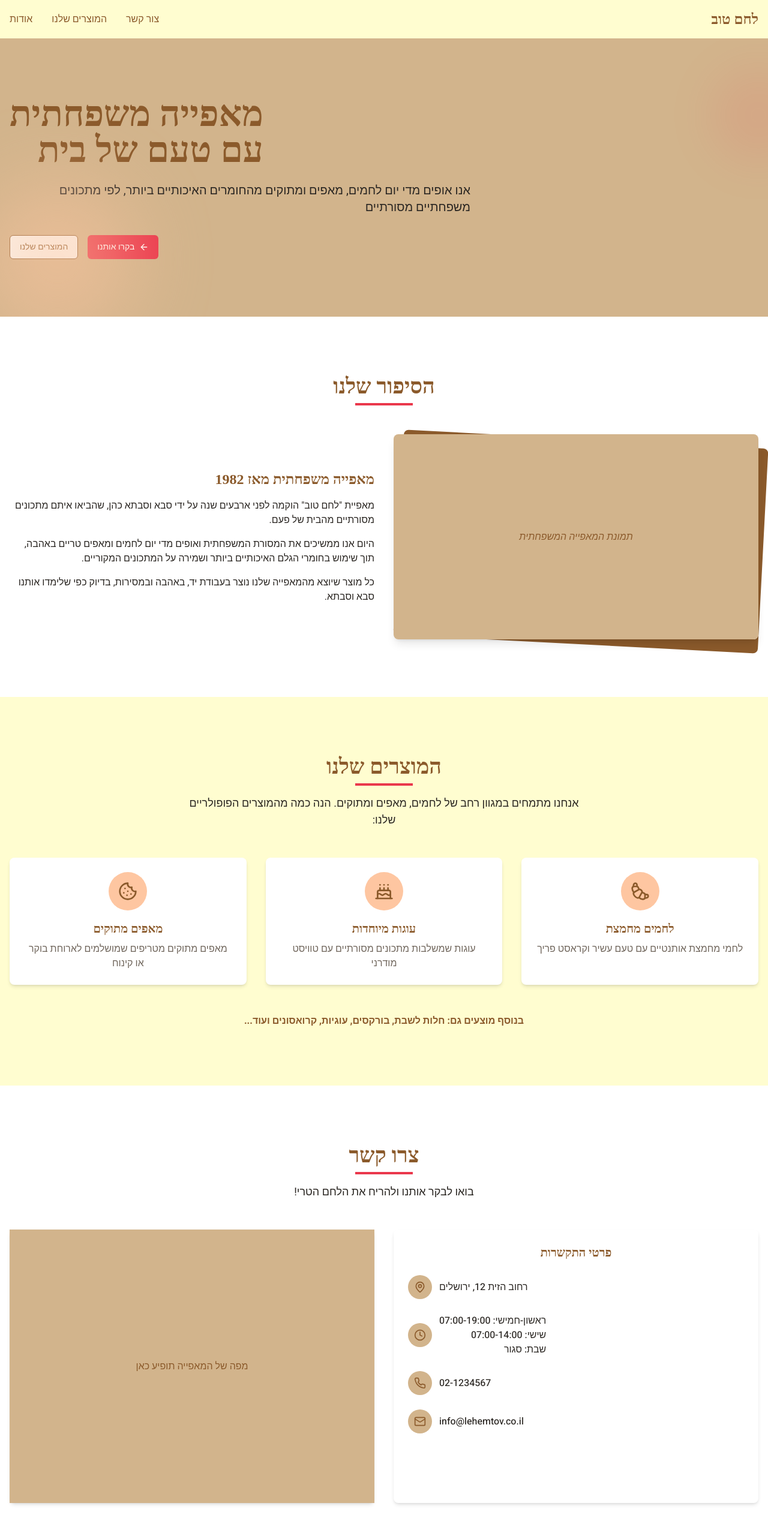
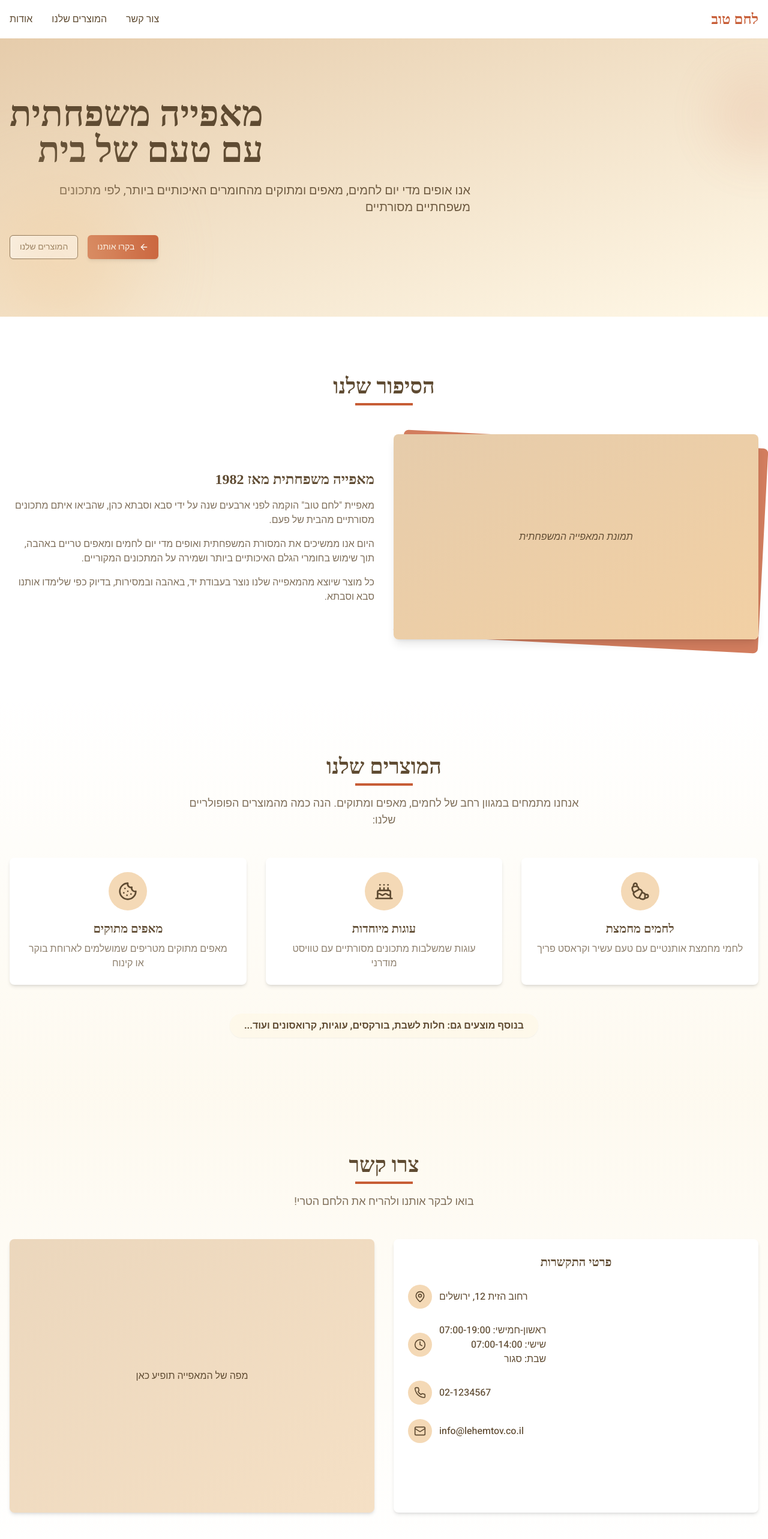
Before and after one commit to northpointalliance/lightweight-landing-page, a React (Vite) app: page / in a window 1280 px wide. Shown: the top 2566 px of the page at 60% size. Built offline with nearby package versions, Linux system fonts and the light colour scheme; a web font is replaced by a local one.

Commit message:
Refactor: Improve landing page color scheme
Adjust the color scheme of the landing page to be more appealing.

```diff
--- a/src/components/AboutSection.tsx
+++ b/src/components/AboutSection.tsx
@@ -13,11 +13,11 @@ const AboutSection = () => {
         <div className="flex flex-col md:flex-row gap-8 items-center">
           <div className="md:w-1/2">
             <div className="relative">
-              <div className="absolute inset-0 bg-bakery-brown rounded-lg transform rotate-3 translate-x-2 translate-y-2"></div>
+              <div className="absolute inset-0 bg-bakery-accent rounded-lg transform rotate-3 translate-x-2 translate-y-2 opacity-80"></div>
               <Card className="relative overflow-hidden shadow-lg border-0">
                 <CardContent className="p-0">
-                  <div className="aspect-video bg-bakery-tan flex items-center justify-center">
-                    <p className="italic text-bakery-brown">תמונת המאפייה המשפחתית</p>
+                  <div className="aspect-video bg-gradient-to-br from-bakery-tan to-bakery-warm flex items-center justify-center">
+                    <p className="italic text-bakery-brown font-medium">תמונת המאפייה המשפחתית</p>
                   </div>
                 </CardContent>
               </Card>
@@ -26,13 +26,13 @@ const AboutSection = () => {
 
           <div className="md:w-1/2 text-right">
             <h3 className="text-2xl font-semibold text-bakery-brown mb-4 hebrew-title">מאפייה משפחתית מאז 1982</h3>
-            <p className="mb-4 hebrew">
+            <p className="mb-4 hebrew text-bakery-brown/80">
               מאפיית "לחם טוב" הוקמה לפני ארבעים שנה על ידי סבא וסבתא כהן, שהביאו איתם מתכונים מסורתיים מהבית של פעם.
             </p>
-            <p className="mb-4 hebrew">
+            <p className="mb-4 hebrew text-bakery-brown/80">
               היום אנו ממשיכים את המסורת המשפחתית ואופים מדי יום לחמים ומאפים טריים באהבה, תוך שימוש בחומרי הגלם האיכותיים ביותר ושמירה על המתכונים המקוריים.
             </p>
-            <p className="hebrew">
+            <p className="hebrew text-bakery-brown/80">
               כל מוצר שיוצא מהמאפייה שלנו נוצר בעבודת יד, באהבה ובמסירות, בדיוק כפי שלימדו אותנו סבא וסבתא.
             </p>
           </div>
--- a/src/components/ContactSection.tsx
+++ b/src/components/ContactSection.tsx
@@ -4,54 +4,54 @@ import { MapPin, Clock, Phone, Mail } from "lucide-react";
 
 const ContactSection = () => {
   return (
-    <section id="contact" className="py-16 md:py-24 bg-white">
+    <section id="contact" className="py-16 md:py-24 bg-gradient-to-b from-bakery-cream/50 to-white">
       <div className="container mx-auto px-4">
         <div className="text-center mb-12">
           <h2 className="text-3xl md:text-4xl font-bold text-bakery-brown hebrew-title">צרו קשר</h2>
           <div className="mt-2 w-24 h-1 bg-bakery-accent mx-auto"></div>
-          <p className="mt-4 max-w-2xl mx-auto text-lg hebrew">בואו לבקר אותנו ולהריח את הלחם הטרי!</p>
+          <p className="mt-4 max-w-2xl mx-auto text-lg hebrew text-bakery-brown/80">בואו לבקר אותנו ולהריח את הלחם הטרי!</p>
         </div>
 
         <div className="grid grid-cols-1 md:grid-cols-2 gap-8">
-          <Card className="border-0 shadow-md">
+          <Card className="border-0 shadow-md bg-white overflow-hidden">
             <CardContent className="p-6">
               <h3 className="text-xl font-semibold mb-6 text-bakery-brown text-center hebrew-title">פרטי התקשרות</h3>
 
               <div className="space-y-6">
                 <div className="flex items-center justify-end gap-3">
                   <div className="text-right">
-                    <p className="font-medium hebrew">רחוב הזית 12, ירושלים</p>
+                    <p className="font-medium hebrew text-bakery-brown">רחוב הזית 12, ירושלים</p>
                   </div>
-                  <div className="bg-bakery-tan h-10 w-10 rounded-full flex items-center justify-center flex-shrink-0">
+                  <div className="bg-bakery-warm/80 h-10 w-10 rounded-full flex items-center justify-center flex-shrink-0">
                     <MapPin className="h-5 w-5 text-bakery-brown" />
                   </div>
                 </div>
 
                 <div className="flex items-center justify-end gap-3">
                   <div className="text-right">
-                    <p className="font-medium hebrew">ראשון-חמישי: 07:00-19:00</p>
-                    <p className="font-medium hebrew">שישי: 07:00-14:00</p>
-                    <p className="font-medium hebrew">שבת: סגור</p>
+                    <p className="font-medium hebrew text-bakery-brown">ראשון-חמישי: 07:00-19:00</p>
+                    <p className="font-medium hebrew text-bakery-brown">שישי: 07:00-14:00</p>
+                    <p className="font-medium hebrew text-bakery-brown">שבת: סגור</p>
                   </div>
-                  <div className="bg-bakery-tan h-10 w-10 rounded-full flex items-center justify-center flex-shrink-0">
+                  <div className="bg-bakery-warm/80 h-10 w-10 rounded-full flex items-center justify-center flex-shrink-0">
                     <Clock className="h-5 w-5 text-bakery-brown" />
                   </div>
                 </div>
 
                 <div className="flex items-center justify-end gap-3">
                   <div className="text-right">
-                    <p className="font-medium hebrew">02-1234567</p>
+                    <p className="font-medium hebrew text-bakery-brown">02-1234567</p>
                   </div>
-                  <div className="bg-bakery-tan h-10 w-10 rounded-full flex items-center justify-center flex-shrink-0">
+                  <div className="bg-bakery-warm/80 h-10 w-10 rounded-full flex items-center justify-center flex-shrink-0">
                     <Phone className="h-5 w-5 text-bakery-brown" />
                   </div>
                 </div>
 
                 <div className="flex items-center justify-end gap-3">
                   <div className="text-right">
-                    <p className="font-medium hebrew">info@lehemtov.co.il</p>
+                    <p className="font-medium hebrew text-bakery-brown">info@lehemtov.co.il</p>
                   </div>
-                  <div className="bg-bakery-tan h-10 w-10 rounded-full flex items-center justify-center flex-shrink-0">
+                  <div className="bg-bakery-warm/80 h-10 w-10 rounded-full flex items-center justify-center flex-shrink-0">
                     <Mail className="h-5 w-5 text-bakery-brown" />
                   </div>
                 </div>
@@ -59,11 +59,11 @@ const ContactSection = () => {
             </CardContent>
           </Card>
 
-          <Card className="border-0 shadow-md">
-            <CardContent className="p-0 overflow-hidden">
-              <div className="aspect-[4/3] bg-gray-200">
+          <Card className="border-0 shadow-md overflow-hidden">
+            <CardContent className="p-0">
+              <div className="aspect-[4/3] bg-bakery-tan/30">
                 {/* Here you would integrate a real map, but for now we'll use a placeholder */}
-                <div className="h-full w-full flex items-center justify-center bg-bakery-tan">
+                <div className="h-full w-full flex items-center justify-center bg-gradient-to-br from-bakery-tan/70 to-bakery-warm/50">
                   <p className="font-medium hebrew text-bakery-brown">מפה של המאפייה תופיע כאן</p>
                 </div>
               </div>
--- a/src/components/Footer.tsx
+++ b/src/components/Footer.tsx
@@ -3,12 +3,12 @@ import { Instagram, Facebook } from "lucide-react";
 
 const Footer = () => {
   return (
-    <footer className="bg-bakery-brown text-white py-8">
+    <footer className="bg-gradient-to-r from-bakery-accent/90 to-bakery-brown text-white py-8">
       <div className="container mx-auto px-4">
         <div className="flex flex-col md:flex-row justify-between items-center">
           <div className="text-center md:text-right mb-4 md:mb-0">
             <h3 className="text-xl font-bold hebrew-title">לחם טוב</h3>
-            <p className="mt-2 hebrew">מאפייה משפחתית מסורתית</p>
+            <p className="mt-2 hebrew text-white/80">מאפייה משפחתית מסורתית</p>
           </div>
 
           <div className="flex space-x-4 items-center">
@@ -21,7 +21,7 @@ const Footer = () => {
           </div>
         </div>
 
-        <div className="mt-6 text-center text-sm opacity-80 hebrew">
+        <div className="mt-6 text-center text-sm text-white/80 hebrew">
           <p>© 2025 לחם טוב - כל הזכויות שמורות</p>
         </div>
       </div>
--- a/src/components/Header.tsx
+++ b/src/components/Header.tsx
@@ -7,18 +7,18 @@ const Header = () => {
   const [mobileMenuOpen, setMobileMenuOpen] = useState(false);
 
   return (
-    <header className="bg-bakery-cream shadow-sm">
+    <header className="bg-white shadow-sm">
       <div className="container mx-auto px-4 py-4">
         <div className="flex items-center justify-between">
           <div className="flex items-center">
-            <h1 className="text-2xl font-bold text-bakery-brown hebrew-title">לחם טוב</h1>
+            <h1 className="text-2xl font-bold text-bakery-accent hebrew-title">לחם טוב</h1>
           </div>
 
           {/* Desktop Navigation */}
           <nav className="hidden md:flex space-x-8 flex-row-reverse">
-            <a href="#about" className="text-bakery-brown hover:text-bakery-accent font-medium hebrew">אודות</a>
-            <a href="#products" className="text-bakery-brown hover:text-bakery-accent font-medium hebrew">המוצרים שלנו</a>
-            <a href="#contact" className="text-bakery-brown hover:text-bakery-accent font-medium hebrew">צור קשר</a>
+            <a href="#about" className="text-bakery-brown hover:text-bakery-accent font-medium transition-colors hebrew">אודות</a>
+            <a href="#products" className="text-bakery-brown hover:text-bakery-accent font-medium transition-colors hebrew">המוצרים שלנו</a>
+            <a href="#contact" className="text-bakery-brown hover:text-bakery-accent font-medium transition-colors hebrew">צור קשר</a>
           </nav>
 
           {/* Mobile Menu Button */}
@@ -27,7 +27,7 @@ const Header = () => {
               variant="ghost"
               size="sm"
               onClick={() => setMobileMenuOpen(!mobileMenuOpen)}
-              className="text-bakery-brown"
+              className="text-bakery-brown hover:text-bakery-accent"
             >
               <Menu className="h-6 w-6" />
             </Button>
@@ -36,7 +36,7 @@ const Header = () => {
 
         {/* Mobile Menu */}
         {mobileMenuOpen && (
-          <nav className="md:hidden pt-4 pb-2 flex flex-col space-y-3 items-end animate-fade-in">
+          <nav className="md:hidden pt-4 pb-2 flex flex-col space-y-3 items-end">
             <a href="#about" className="text-bakery-brown hover:text-bakery-accent font-medium hebrew">אודות</a>
             <a href="#products" className="text-bakery-brown hover:text-bakery-accent font-medium hebrew">המוצרים שלנו</a>
             <a href="#contact" className="text-bakery-brown hover:text-bakery-accent font-medium hebrew">צור קשר</a>
--- a/src/components/Hero.tsx
+++ b/src/components/Hero.tsx
@@ -4,24 +4,24 @@ import { ArrowLeft } from "lucide-react";
 
 const Hero = () => {
   return (
-    <section className="relative bg-bakery-tan py-16 md:py-24 overflow-hidden">
+    <section className="relative bg-gradient-to-br from-bakery-tan to-bakery-cream py-16 md:py-24 overflow-hidden">
       <div className="container mx-auto px-4">
         <div className="flex flex-col items-end max-w-3xl mr-auto text-right">
           <h1 className="text-4xl md:text-5xl lg:text-6xl font-bold text-bakery-brown hebrew-title">
             מאפייה משפחתית<br />עם טעם של בית
           </h1>
 
-          <p className="mt-6 text-lg md:text-xl text-foreground hebrew">
+          <p className="mt-6 text-lg md:text-xl text-bakery-brown/90 hebrew">
             אנו אופים מדי יום לחמים, מאפים ומתוקים מהחומרים האיכותיים ביותר, לפי מתכונים משפחתיים מסורתיים
           </p>
 
           <div className="mt-8 space-x-4 space-x-reverse flex">
-            <Button className="bg-bakery-accent hover:bg-bakery-brown text-white hebrew flex items-center gap-2">
+            <Button className="bg-bakery-accent hover:bg-bakery-accent/90 text-white hebrew flex items-center gap-2 shadow-md">
               <ArrowLeft className="h-5 w-5" />
               <span>בקרו אותנו</span>
             </Button>
 
-            <Button variant="outline" className="border-bakery-brown text-bakery-brown hover:bg-bakery-tan hebrew">
+            <Button variant="outline" className="border-bakery-brown text-bakery-brown hover:bg-bakery-tan/50 hebrew shadow-sm">
               המוצרים שלנו
             </Button>
           </div>
--- a/src/components/ProductsSection.tsx
+++ b/src/components/ProductsSection.tsx
@@ -25,30 +25,30 @@ const products = [
 
 const ProductsSection = () => {
   return (
-    <section id="products" className="py-16 md:py-24 bg-bakery-cream">
+    <section id="products" className="py-16 md:py-24 bg-gradient-to-b from-white to-bakery-cream/50">
       <div className="container mx-auto px-4">
         <div className="text-center mb-12">
           <h2 className="text-3xl md:text-4xl font-bold text-bakery-brown hebrew-title">המוצרים שלנו</h2>
           <div className="mt-2 w-24 h-1 bg-bakery-accent mx-auto"></div>
-          <p className="mt-4 max-w-2xl mx-auto text-lg hebrew">אנחנו מתמחים במגוון רחב של לחמים, מאפים ומתוקים. הנה כמה מהמוצרים הפופולריים שלנו:</p>
+          <p className="mt-4 max-w-2xl mx-auto text-lg hebrew text-bakery-brown/80">אנחנו מתמחים במגוון רחב של לחמים, מאפים ומתוקים. הנה כמה מהמוצרים הפופולריים שלנו:</p>
         </div>
 
         <div className="grid grid-cols-1 md:grid-cols-3 gap-8">
           {products.map(product => (
-            <Card key={product.id} className="border-0 shadow-md hover:shadow-lg transition-shadow duration-300">
+            <Card key={product.id} className="border-0 shadow-md hover:shadow-lg transition-shadow duration-300 bg-white overflow-hidden group">
               <CardContent className="p-6 text-center">
-                <div className="mx-auto w-16 h-16 bg-bakery-warm rounded-full flex items-center justify-center mb-4">
+                <div className="mx-auto w-16 h-16 bg-bakery-warm/80 rounded-full flex items-center justify-center mb-4 group-hover:bg-bakery-warm transition-colors">
                   <product.icon className="h-8 w-8 text-bakery-brown" />
                 </div>
                 <h3 className="text-xl font-semibold mb-2 text-bakery-brown hebrew-title">{product.name}</h3>
-                <p className="text-muted-foreground hebrew">{product.description}</p>
+                <p className="text-bakery-brown/70 hebrew">{product.description}</p>
               </CardContent>
             </Card>
           ))}
         </div>
 
         <div className="mt-12 text-center">
-          <p className="font-semibold text-bakery-brown hebrew">בנוסף מוצעים גם: חלות לשבת, בורקסים, עוגיות, קרואסונים ועוד...</p>
+          <p className="font-semibold text-bakery-brown hebrew bg-bakery-cream/70 inline-block py-2 px-6 rounded-full shadow-sm">בנוסף מוצעים גם: חלות לשבת, בורקסים, עוגיות, קרואסונים ועוד...</p>
         </div>
       </div>
     </section>
--- a/src/index.css
+++ b/src/index.css
@@ -5,33 +5,33 @@
 
 @layer base {
   :root {
-    --background: 40 38% 97%;
-    --foreground: 30 10% 15%;
+    --background: 40 45% 98%;
+    --foreground: 25 20% 20%;
 
     --card: 0 0% 100%;
-    --card-foreground: 30 10% 15%;
+    --card-foreground: 25 20% 20%;
 
     --popover: 0 0% 100%;
-    --popover-foreground: 30 10% 15%;
+    --popover-foreground: 25 20% 20%;
 
     --primary: 25 30% 35%;
-    --primary-foreground: 40 38% 97%;
+    --primary-foreground: 40 45% 98%;
 
-    --secondary: 30 15% 85%;
+    --secondary: 30 25% 90%;
     --secondary-foreground: 25 30% 35%;
 
     --muted: 30 15% 90%;
     --muted-foreground: 30 10% 40%;
 
-    --accent: 0 65% 55%;
-    --accent-foreground: 40 38% 97%;
+    --accent: 15 65% 50%;
+    --accent-foreground: 40 45% 98%;
 
     --destructive: 0 84.2% 60.2%;
-    --destructive-foreground: 40 38% 97%;
+    --destructive-foreground: 40 45% 98%;
 
-    --border: 30 15% 85%;
-    --input: 30 15% 85%;
-    --ring: 30 10% 15%;
+    --border: 30 25% 85%;
+    --input: 30 25% 85%;
+    --ring: 25 20% 20%;
 
     --radius: 0.5rem;
 
```
Also changed, not shown: tailwind.config.ts (+5 -5 lines).
